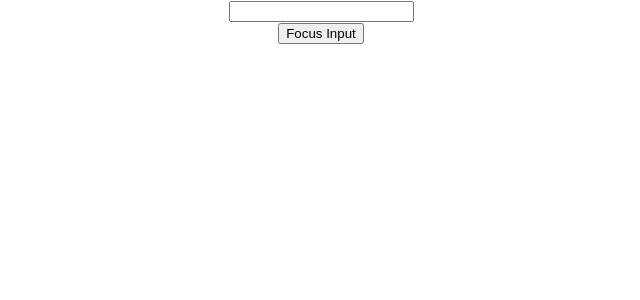
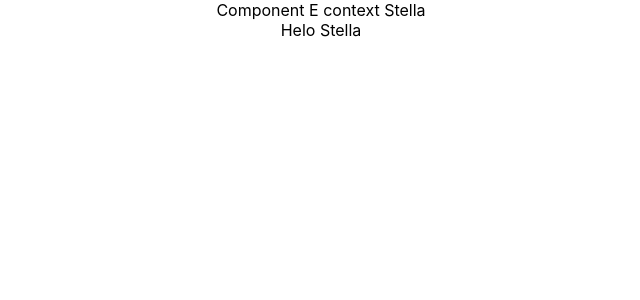
Before and after one commit to stella180303/latihan-react-js, a React (Create React App) app: page / in a window 1280 px wide. Shown: the top 300 px of the page, without its empty margins (319-959 px from the left). Built offline with nearby package versions, Linux system fonts and the light colour scheme.

Commit message:
mengupdate App.js

```diff
--- a/src/App.js
+++ b/src/App.js
@@ -27,16 +27,62 @@ import ParentComp from './Components/ParentComp';
 import RefsDemo from './Components/RefsDemo';
 import Focusinput from './Components/Focusinput';
 import FRParentInput from './Components/FRParentInput';
+import PortalDemo from './Components/PortalDemo';
+import Hero from './Components/Hero';
+import ErrorBoundary from './Components/ErrorBoundary';
+import ClickCounter from './Components/ClickCounter';
+import HoverCounter from './Components/HoverCounter';
+import ClickCounterTwo from './Components/ClickCounterTwo';
+import HoverCounterTwo from './Components/HoverCounterTwo';
+import User from './Components/User';
+import CounterHandler from './Components/CounterHandler';
+import ComponentC from './Components/ComponentC';
+import { UserProvider } from './Components/UserContext';
 
 function App() {
   return (
     <div className="App">
 
+    <UserProvider value="Stella">
+      <ComponentC />
+    </UserProvider>
 
-    <FRParentInput />
+     {/*
+
+    Render Props :
+    <CounterHandler
+    render={(count, incrementCount) => <ClickCounterTwo count={count} incrementCount={incrementCount} />}
+    />
+
+    <CounterHandler
+    render={(count, incrementCount) => <HoverCounterTwo count={count} incrementCount={incrementCount} />}
+    />
+
+    <ClickCounterTwo />
+    <HoverCounterTwo />
+    <User render= {(isLoggedIn) => isLoggedIn ? 'Stella' : 'Guest'} />
+
+    Higher Order Components :
+    -<HoverCounter />
+    - <ClickCounter name='Stella'  />
+
+    Error Boundary :
+    <ErrorBoundary>
+     <Hero heroName="Batman" />
+    </ErrorBoundary>
+
+    <ErrorBoundary>
+      <Hero heroName="Superman" />
+    </ErrorBoundary>
+
+    <ErrorBoundary>
+      <Hero heroName="Joker" />
+    </ErrorBoundary>
 
 
-     {/*
+    Portal : <PortalDemo />
+
+    Forwarding Ref : <FRParentInput />
 
     Refs (Class component) :<Focusinput />
 
@@ -102,10 +148,10 @@ function App() {
 
     class component
       <Welcome  name = "Diana" heroname="suster" />
-      <Welcome  name = "sicantik" heroname="suster" /> */}
+      <Welcome  name = "sicantik" heroname="suster" /> */
 
 
-
+  }
       </div>
  );
 }
```
